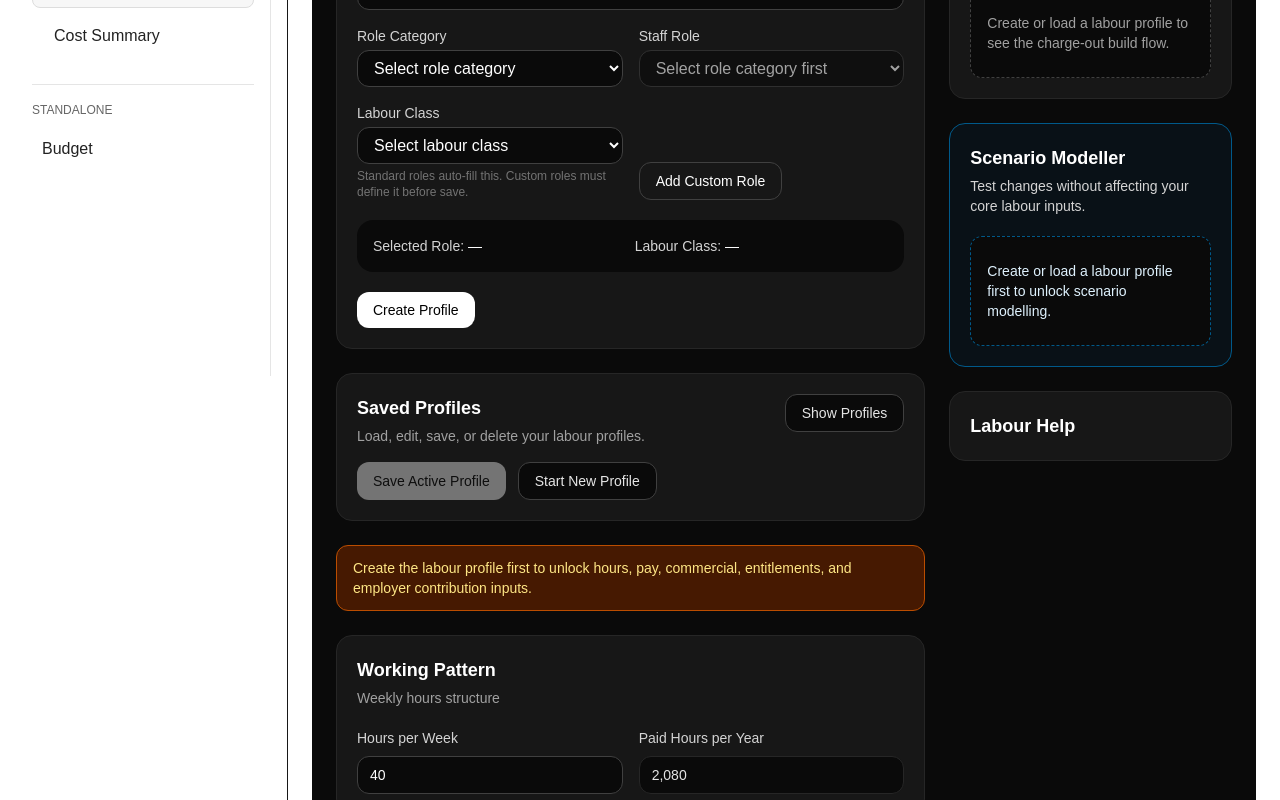
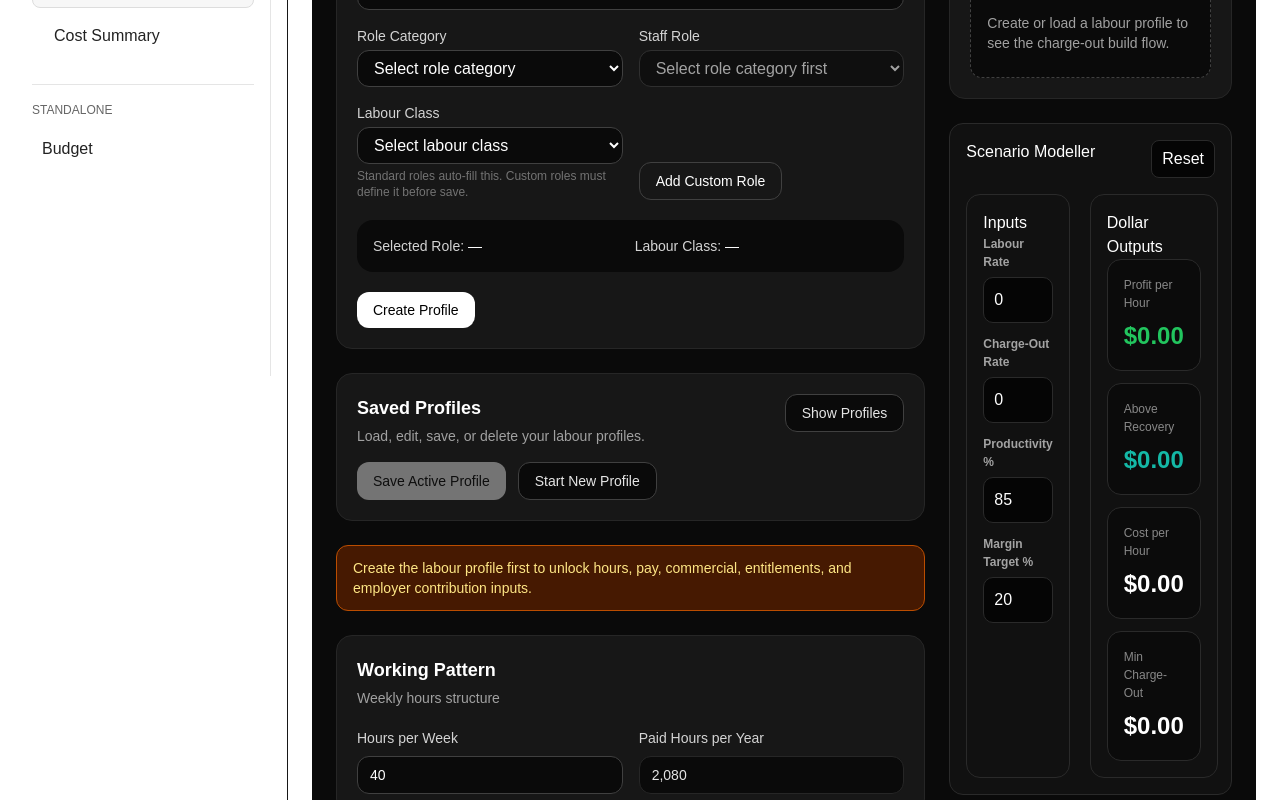
Before and after one commit to QSTools/qstools-v2, a Next.js app: page /labour in a window 1280 px wide. Shown: the part 440-1240 px from the top of the page. Built offline with nearby package versions, Linux system fonts and the light colour scheme.

Commit message:
Labour v1.7.2 — Scenario aligned to labour outputs, removed duplicate cost calcs, fixed balance

```diff
--- a/app/labour/page.jsx
+++ b/app/labour/page.jsx
@@ -119,7 +119,8 @@ export default function LabourPage() {
                         />
 
                         <ScenarioModelCard
-              state={labour.state}
+                            labourState={labour.state}
+                            outputs={labour.outputs}
                             has_profile={labour.has_profile}
                         />
 
--- a/components/labour/ScenarioModelCard.jsx
+++ b/components/labour/ScenarioModelCard.jsx
@@ -1,288 +1,249 @@
 "use client";
 
-import { useEffect, useMemo, useState } from "react";
-import { calculateLabourOutputs } from "@/lib/calculations/labourCalculations";
+import React, { useEffect, useMemo, useState } from "react";
 
-export default function ScenarioModelCard({ state, has_profile }) {
-  const [scenario_state, setScenarioState] = useState(null);
+function toNumber(value, fallback = 0) {
+  const parsed = Number(value);
+  return Number.isFinite(parsed) ? parsed : fallback;
+}
 
-  useEffect(() => {
-    if (!has_profile) {
-      setScenarioState(null);
-      return;
-    }
+function clamp(value, min, max) {
+  return Math.min(Math.max(value, min), max);
+}
 
-    setScenarioState({
-      hours_per_week: state.hours_per_week,
-      labour_rate: state.labour_rate,
-      charge_out_rate: state.charge_out_rate,
-      productivity_percent: state.productivity_percent,
-      margin_target_percent: state.margin_target_percent,
-      annual_leave_weeks: state.annual_leave_weeks,
-      public_holiday_days: state.public_holiday_days,
-      sick_days: state.sick_days,
-      bereavement_days: state.bereavement_days,
-      family_violence_days: state.family_violence_days,
-      employee_kiwisaver_enabled: state.employee_kiwisaver_enabled,
-    });
-  }, [has_profile, state]);
+function formatCurrency(value) {
+  return new Intl.NumberFormat("en-NZ", {
+    style: "currency",
+    currency: "NZD",
+    maximumFractionDigits: 2,
+  }).format(Number.isFinite(value) ? value : 0);
+}
 
-  const current_outputs = useMemo(() => {
-    if (!has_profile) return null;
-    return calculateLabourOutputs(state);
-  }, [has_profile, state]);
+function fieldStyle() {
+  return {
+    width: "100%",
+    padding: "10px",
+    border: "1px solid #2a2a2a",
+    borderRadius: "10px",
+    background: "#050505",
+    color: "#fff",
+  };
+}
 
-  const scenario_outputs = useMemo(() => {
-    if (!scenario_state) return null;
-    return calculateLabourOutputs(scenario_state);
-  }, [scenario_state]);
+function panelStyle() {
+  return {
+    border: "1px solid #2a2a2a",
+    borderRadius: "14px",
+    padding: "16px",
+    background: "#111",
+  };
+}
 
-  if (!has_profile) {
-    return (
-      <section className="rounded-2xl border border-sky-800 bg-sky-950/20 p-5">
-        <h2 className="text-lg font-semibold">Scenario Modeller</h2>
-        <p className="mt-1 mb-5 text-sm text-neutral-300">
-          Test changes without affecting your core labour inputs.
-        </p>
+function LabelledField({ label, value, onChange }) {
+  return (
+    <div>
+      <label
+        style={{
+          display: "block",
+          fontSize: "12px",
+          fontWeight: 600,
+          color: "#a3a3a3",
+          marginBottom: "6px",
+        }}
+      >
+        {label}
+      </label>
 
-        <div className="rounded-xl border border-dashed border-sky-800 bg-neutral-950 px-4 py-6 text-sm text-sky-100">
-          Create or load a labour profile first to unlock scenario modelling.
-        </div>
-      </section>
-    );
-  }
-
-  if (!scenario_state || !scenario_outputs || !current_outputs) return null;
-
-  function update_field(field, value) {
-    setScenarioState((previous) => ({
-      ...previous,
-      [field]: value,
-    }));
-  }
-
-  function reset_scenario() {
-    setScenarioState({
-      hours_per_week: state.hours_per_week,
-      labour_rate: state.labour_rate,
-      charge_out_rate: state.charge_out_rate,
-      productivity_percent: state.productivity_percent,
-      margin_target_percent: state.margin_target_percent,
-      annual_leave_weeks: state.annual_leave_weeks,
-      public_holiday_days: state.public_holiday_days,
-      sick_days: state.sick_days,
-      bereavement_days: state.bereavement_days,
-      family_violence_days: state.family_violence_days,
-      employee_kiwisaver_enabled: state.employee_kiwisaver_enabled,
-    });
-  }
-
-  return (
-    <section className="rounded-2xl border border-sky-800 bg-sky-950/20 p-5">
-      <div className="flex items-start justify-between gap-4">
-        <div>
-          <h2 className="text-lg font-semibold">Scenario Modeller</h2>
-          <p className="mt-1 text-sm text-neutral-300">
-            Test changes without affecting your core labour inputs.
-          </p>
-        </div>
-
-        <button
-          type="button"
-          onClick={reset_scenario}
-          className="rounded-xl border border-sky-700 bg-sky-950 px-4 py-2 text-sm text-sky-200"
-        >
-          Reset Scenario
-        </button>
-      </div>
-
-      <div className="mt-5 rounded-xl border border-sky-900 bg-neutral-950 px-4 py-3 text-sm text-sky-100">
-        Core inputs remain unchanged. This modeller works from a copy of your current labour settings.
-      </div>
-
-      <div className="mt-5 grid grid-cols-1 gap-4 md:grid-cols-2">
-        <Field label="Hours per Week">
-          <input
-            type="number"
-            step="0.01"
-            value={scenario_state.hours_per_week ?? ""}
-            onChange={(e) => update_field("hours_per_week", e.target.value)}
-            className="number-input w-full rounded-xl border border-neutral-700 bg-neutral-950 px-3 py-2 text-sm"
-          />
-        </Field>
-
-        <Field label="Labour Rate">
-          <input
-            type="number"
-            step="0.01"
-            value={scenario_state.labour_rate ?? ""}
-            onChange={(e) => update_field("labour_rate", e.target.value)}
-            className="number-input w-full rounded-xl border border-neutral-700 bg-neutral-950 px-3 py-2 text-sm"
-          />
-        </Field>
-
-        <Field label="Charge Out Rate">
-          <input
-            type="number"
-            step="0.01"
-            value={scenario_state.charge_out_rate ?? ""}
-            onChange={(e) => update_field("charge_out_rate", e.target.value)}
-            className="number-input w-full rounded-xl border border-neutral-700 bg-neutral-950 px-3 py-2 text-sm"
-          />
-        </Field>
-
-        <Field label="Productivity Percent">
-          <input
-            type="number"
-            step="0.01"
-            value={scenario_state.productivity_percent ?? ""}
-            onChange={(e) => update_field("productivity_percent", e.target.value)}
-            className="number-input w-full rounded-xl border border-neutral-700 bg-neutral-950 px-3 py-2 text-sm"
-          />
-        </Field>
-
-        <Field label="Margin Target Percent">
-          <input
-            type="number"
-            step="0.01"
-            value={scenario_state.margin_target_percent ?? ""}
-            onChange={(e) => update_field("margin_target_percent", e.target.value)}
-            className="number-input w-full rounded-xl border border-neutral-700 bg-neutral-950 px-3 py-2 text-sm"
-          />
-        </Field>
-
-        <Field label="Employee KiwiSaver Enabled">
-          <select
-            value={scenario_state.employee_kiwisaver_enabled ? "true" : "false"}
-            onChange={(e) =>
-              update_field("employee_kiwisaver_enabled", e.target.value === "true")
-            }
-            className="w-full rounded-xl border border-neutral-700 bg-neutral-950 px-3 py-2 text-sm"
-          >
-            <option value="true">Yes</option>
-            <option value="false">No</option>
-          </select>
-        </Field>
-      </div>
-
-      <div className="mt-6 grid grid-cols-1 gap-4 md:grid-cols-2">
-        <CompareCard
-          title="Current"
-          minimum_charge_out_rate={current_outputs.minimum_charge_out_rate}
-          productive_hours={current_outputs.productive_hours}
-          total_labour_cost_annual={current_outputs.total_labour_cost_annual}
-        />
-
-        <CompareCard
-          title="Scenario"
-          minimum_charge_out_rate={scenario_outputs.minimum_charge_out_rate}
-          productive_hours={scenario_outputs.productive_hours}
-          total_labour_cost_annual={scenario_outputs.total_labour_cost_annual}
-        />
-      </div>
-
-      <div className="mt-4 rounded-xl border border-neutral-800 bg-neutral-950 p-4">
-        <div className="mb-3 text-sm font-medium text-neutral-300">Scenario Difference</div>
-        <div className="space-y-2 text-sm">
-          <DiffRow
-            label="Minimum Charge-Out Rate"
-            value={scenario_outputs.minimum_charge_out_rate - current_outputs.minimum_charge_out_rate}
-          />
-          <DiffRow
-            label="Productive Hours"
-            value={scenario_outputs.productive_hours - current_outputs.productive_hours}
-            currency={false}
-          />
-          <DiffRow
-            label="True Labour Cost (Annual)"
-            value={scenario_outputs.total_labour_cost_annual - current_outputs.total_labour_cost_annual}
-          />
-        </div>
-      </div>
-    </section>
+      <input
+        type="number"
+        value={value ?? ""}
+        onChange={onChange}
+        style={fieldStyle()}
+      />
+    </div>
   );
 }
 
-function Field({ label, children }) {
+function Metric({ label, value, color }) {
   return (
-    <label className="block">
-      <div className="mb-2 text-sm text-neutral-300">{label}</div>
-      {children}
-    </label>
-  );
-}
-
-function CompareCard({
-  title,
-  minimum_charge_out_rate,
-  productive_hours,
-  total_labour_cost_annual,
-}) {
-  return (
-    <div className="rounded-xl border border-neutral-800 bg-neutral-950 p-4">
-      <div className="mb-3 text-sm font-medium text-neutral-300">{title}</div>
-      <div className="space-y-2 text-sm text-neutral-300">
-        <Row label="Productive Hours" value={fmt(productive_hours)} />
-        <Row label="True Labour Cost" value={fmtCur(total_labour_cost_annual)} />
-        <Row label="Minimum Charge-Out" value={fmtCur(minimum_charge_out_rate)} />
+    <div style={{ ...panelStyle(), background: "#0b0b0b" }}>
+      <div style={{ fontSize: "12px", color: "#888", marginBottom: "6px" }}>
+        {label}
+      </div>
+      <div style={{ fontSize: "24px", fontWeight: 700, color }}>
+        {value}
       </div>
     </div>
   );
 }
 
-function DiffRow({ label, value, currency = true }) {
-  const positive = Number(value || 0) > 0;
-  const neutral = Number(value || 0) === 0;
+export default function ScenarioModelCard({
+  labourState = {},
+  outputs = {},
+}) {
+  const [scenarioInputs, setScenarioInputs] = useState({
+    labour_rate: labourState.labour_rate,
+    charge_out_rate: labourState.charge_out_rate,
+    productivity_percent: labourState.productivity_percent,
+    margin_target_percent: labourState.margin_target_percent,
+  });
 
-  const tone = neutral
-    ? "text-neutral-300"
-    : positive
-    ? "text-rose-300"
-    : "text-emerald-300";
+  useEffect(() => {
+    setScenarioInputs({
+      labour_rate: labourState.labour_rate,
+      charge_out_rate: labourState.charge_out_rate,
+      productivity_percent: labourState.productivity_percent,
+      margin_target_percent: labourState.margin_target_percent,
+    });
+  }, [
+    labourState.labour_rate,
+    labourState.charge_out_rate,
+    labourState.productivity_percent,
+    labourState.margin_target_percent,
+  ]);
+
+  function update(field) {
+    return (e) => {
+      const value = e.target.value;
+      setScenarioInputs((prev) => ({
+        ...prev,
+        [field]: value === "" ? "" : Number(value),
+      }));
+    };
+  }
+
+  function reset() {
+    setScenarioInputs({
+      labour_rate: labourState.labour_rate,
+      charge_out_rate: labourState.charge_out_rate,
+      productivity_percent: labourState.productivity_percent,
+      margin_target_percent: labourState.margin_target_percent,
+    });
+  }
+
+  const matchesLive =
+    toNumber(scenarioInputs.labour_rate) === toNumber(labourState.labour_rate) &&
+    toNumber(scenarioInputs.charge_out_rate) === toNumber(labourState.charge_out_rate) &&
+    toNumber(scenarioInputs.productivity_percent) === toNumber(labourState.productivity_percent) &&
+    toNumber(scenarioInputs.margin_target_percent) === toNumber(labourState.margin_target_percent);
+
+  const live_cost_per_hour = toNumber(outputs.productive_labour_cost_rate);
+  const live_min_charge_out = toNumber(outputs.minimum_charge_out_rate);
+
+  const fallback_cost_per_hour =
+    clamp(toNumber(scenarioInputs.productivity_percent), 0, 100) > 0
+      ? toNumber(scenarioInputs.labour_rate) /
+        (clamp(toNumber(scenarioInputs.productivity_percent), 0, 100) / 100)
+      : 0;
+
+  const fallback_min_charge_out =
+    clamp(toNumber(scenarioInputs.margin_target_percent), 0, 100) < 100
+      ? fallback_cost_per_hour /
+        (1 - clamp(toNumber(scenarioInputs.margin_target_percent), 0, 100) / 100)
+      : 0;
+
+  const cost_per_hour = matchesLive ? live_cost_per_hour : fallback_cost_per_hour;
+  const min_charge_out = matchesLive ? live_min_charge_out : fallback_min_charge_out;
+
+  const charge_out_rate = toNumber(scenarioInputs.charge_out_rate);
+  const profit_per_hour = charge_out_rate - cost_per_hour;
+  const above_recovery = charge_out_rate - min_charge_out;
 
   return (
-    <div className="flex items-center justify-between">
-      <span className="text-neutral-300">{label}</span>
-      <span className={tone}>
-        {currency ? fmtSignedCur(value) : fmtSigned(value)}
-      </span>
+    <div style={{ ...panelStyle(), marginTop: "24px" }}>
+      <div
+        style={{
+          display: "flex",
+          justifyContent: "space-between",
+          marginBottom: "16px",
+          gap: "12px",
+          flexWrap: "wrap",
+        }}
+      >
+        <h2 style={{ margin: 0, color: "#fff" }}>Scenario Modeller</h2>
+
+        <button
+          onClick={reset}
+          style={{
+            padding: "6px 10px",
+            border: "1px solid #2a2a2a",
+            borderRadius: "8px",
+            background: "#050505",
+            color: "#fff",
+            cursor: "pointer",
+          }}
+        >
+          Reset
+        </button>
+      </div>
+
+      <div
+        style={{
+          display: "grid",
+          gridTemplateColumns: "1fr 1fr",
+          gap: "20px",
+        }}
+      >
+        <div style={panelStyle()}>
+          <h3 style={{ color: "#fff", marginTop: 0 }}>Inputs</h3>
+
+          <div style={{ display: "grid", gap: "12px" }}>
+            <LabelledField
+              label="Labour Rate"
+              value={scenarioInputs.labour_rate}
+              onChange={update("labour_rate")}
+            />
+
+            <LabelledField
+              label="Charge-Out Rate"
+              value={scenarioInputs.charge_out_rate}
+              onChange={update("charge_out_rate")}
+            />
+
+            <LabelledField
+              label="Productivity %"
+              value={scenarioInputs.productivity_percent}
+              onChange={update("productivity_percent")}
+            />
+
+            <LabelledField
+              label="Margin Target %"
+              value={scenarioInputs.margin_target_percent}
+              onChange={update("margin_target_percent")}
+            />
+          </div>
+        </div>
+
+        <div style={panelStyle()}>
+          <h3 style={{ color: "#fff", marginTop: 0 }}>Dollar Outputs</h3>
+
+          <div style={{ display: "grid", gap: "12px" }}>
+            <Metric
+              label="Profit per Hour"
+              value={formatCurrency(profit_per_hour)}
+              color="#22c55e"
+            />
+
+            <Metric
+              label="Above Recovery"
+              value={formatCurrency(above_recovery)}
+              color="#14b8a6"
+            />
+
+            <Metric
+              label="Cost per Hour"
+              value={formatCurrency(cost_per_hour)}
+              color="#fff"
+            />
+
+            <Metric
+              label="Min Charge-Out"
+              value={formatCurrency(min_charge_out)}
+              color="#fff"
+            />
+          </div>
+        </div>
+      </div>
     </div>
   );
 }
-
-function Row({ label, value }) {
-  return (
-    <div className="flex items-center justify-between">
-      <span>{label}</span>
-      <span className="font-medium text-white">{value}</span>
-    </div>
-  );
-}
-
-function fmt(value) {
-  return Number(value || 0).toLocaleString(undefined, {
-    maximumFractionDigits: 2,
-  });
-}
-
-function fmtCur(value) {
-  return Number(value || 0).toLocaleString(undefined, {
-    minimumFractionDigits: 2,
-    maximumFractionDigits: 2,
-  });
-}
-
-function fmtSigned(value) {
-  const number = Number(value || 0);
-  return `${number > 0 ? "+" : ""}${number.toLocaleString(undefined, {
-    maximumFractionDigits: 2,
-  })}`;
-}
-
-function fmtSignedCur(value) {
-  const number = Number(value || 0);
-  return `${number > 0 ? "+" : ""}${number.toLocaleString(undefined, {
-    minimumFractionDigits: 2,
-    maximumFractionDigits: 2,
-  })}`;
-}
```
Lines whose indentation alone changed are shown as unchanged.
